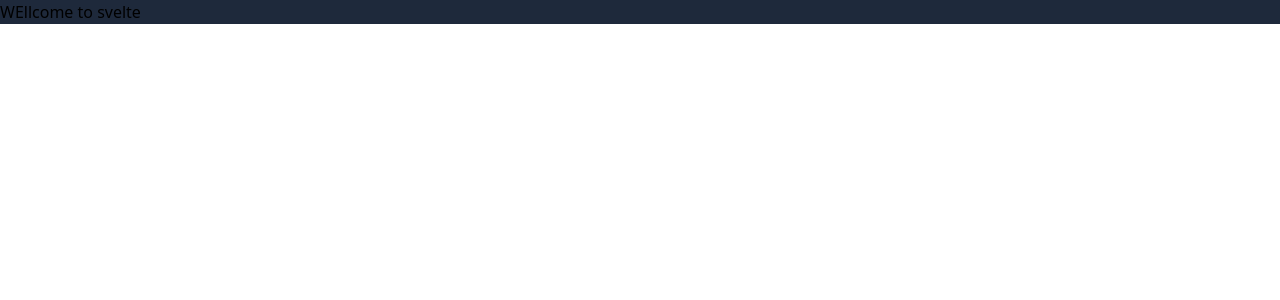
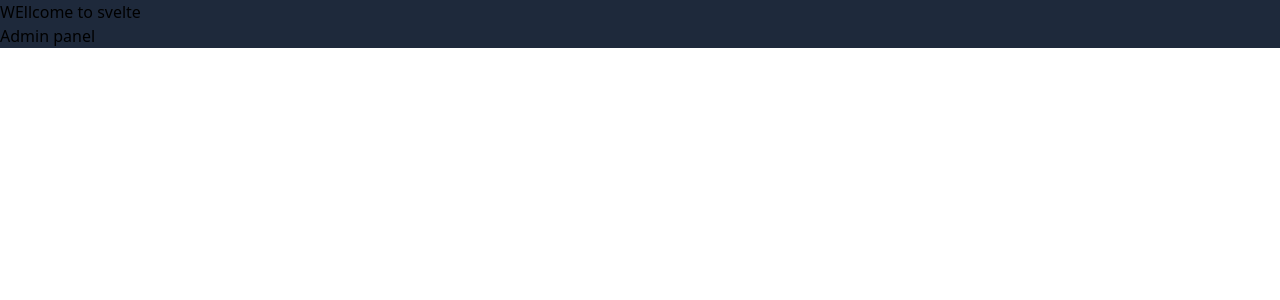
Before and after one commit to deviliaan/anime-app, a SvelteKit app: page / in a window 1280 px wide. Shown: the top 300 px of the page. Built offline with nearby package versions, Linux system fonts and the light colour scheme.

Commit message:
daisy added

```diff
--- a/package.json
+++ b/package.json
@@ -15,6 +15,7 @@
 		"@sveltejs/adapter-auto": "^3.0.0",
 		"@sveltejs/kit": "^2.0.0",
 		"@sveltejs/vite-plugin-svelte": "^3.0.0",
+		"daisyui": "^4.6.0",
 		"prettier": "^3.1.1",
 		"prettier-plugin-svelte": "^3.1.2",
 		"svelte": "^4.2.7",
--- a/src/routes/+page.svelte
+++ b/src/routes/+page.svelte
@@ -1,3 +1,4 @@
 <div class="bg-slate-800">
     <h2>WEllcome to svelte</h2>
+    <a href="/">Admin panel</a>
 </div>
```
Also changed, not shown: 1 other file (tests, documents, lock files or other folders).
